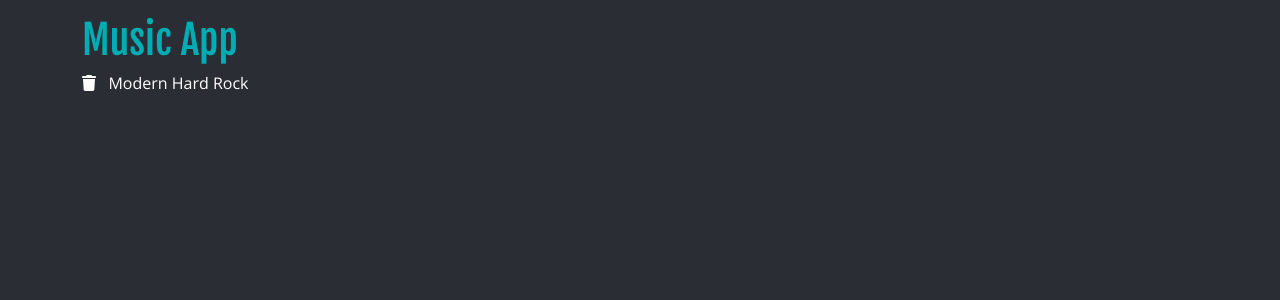
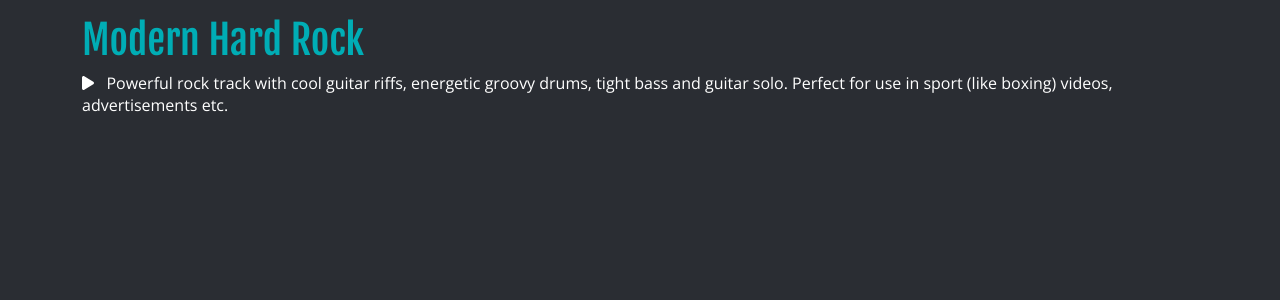
Before and after one commit to Rony-dot/V-Music-Firebase, a Vue app: page / in a window 1280 px wide. Shown: the top 300 px of the page. Built offline with nearby package versions, Linux system fonts and the light colour scheme.

Commit message:
one comonent loaded

```diff
--- a/src/App.vue
+++ b/src/App.vue
@@ -1,8 +1,8 @@
 <template>
   <div id="app" class="container">
-    <h1 class="text-primary mt-3">Music App</h1>
+    <h1 class="text-primary mt-3">{{name}}</h1>
     <!-- p>lorem tab -->
-    <p> <font-awesome-icon icon="trash"/> &nbsp; Modern Hard Rock</p>
+    <p> <font-awesome-icon icon="play" @click="showDescription=!showDescription" /> &nbsp; <span v-if="showDescription">{{description}} </span> </p>
   </div>
 </template>
 
@@ -11,6 +11,14 @@
 import {FontAwesomeIcon} from "@fortawesome/vue-fontawesome"
 export default {
   name: 'App',
+  data() {
+    return {
+      showDescription: true,
+      name: "Modern Hard Rock",
+      description: "Powerful rock track with cool guitar riffs, energetic groovy drums, tight bass and guitar solo. Perfect for use in sport (like boxing) videos, advertisements etc.",
+
+    }
+  },
   components: {
     FontAwesomeIcon
   }
```
Also changed, not shown: 1 other file (tests, documents, lock files or other folders).
